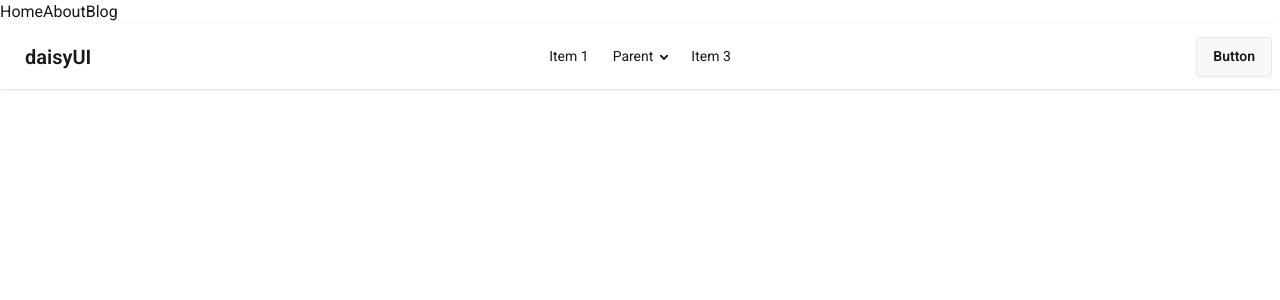
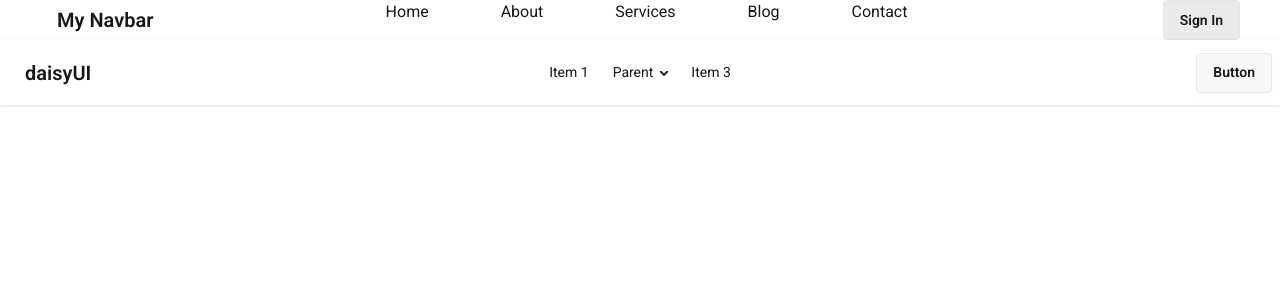
Before and after one commit to taifurrahman27/react-ecosystem-menu-pricing, a React (Vite) app: page / in a window 1280 px wide. Shown: the top 300 px of the page. Built offline with nearby package versions, Linux system fonts and the light colour scheme.

Commit message:
Custom navbar added and responsiveness done

```diff
--- a/package.json
+++ b/package.json
@@ -11,6 +11,8 @@
   },
   "dependencies": {
     "@tailwindcss/vite": "^4.2.2",
+    "lucide": "^1.0.0-rc.1",
+    "lucide-react": "^1.0.0-rc.1",
     "react": "^19.2.4",
     "react-dom": "^19.2.4",
     "tailwindcss": "^4.2.2"
--- a/src/App.jsx
+++ b/src/App.jsx
@@ -15,6 +15,11 @@ function App() {
         <DaisyNav>
         </DaisyNav>
       </header>
+
+      <main>
+
+      </main>
+
     </>
   )
 }
--- /dev/null
+++ b/src/Components/NavBar/Link.jsx
@@ -0,0 +1,9 @@
+import React from 'react';
+
+const Link = ({ route }) => {
+    return (
+        <li className='px-4 cursor-pointer hover:text-green-600 lg:mr-10'><a href={route.path}></a>{route.name}</li>
+    );
+};
+
+export default Link;
--- a/src/Components/NavBar/NavBar.jsx
+++ b/src/Components/NavBar/NavBar.jsx
@@ -1,14 +1,60 @@
-import React from 'react';
+import React, { useState } from 'react';
+import Link from './Link';
+import { Menu, X } from 'lucide-react';
+
+const navData = [
+    { id: 1, name: "Home", url: "/" },
+    { id: 2, name: "About", url: "/about" },
+    { id: 3, name: "Services", url: "/services" },
+    { id: 4, name: "Blog", url: "/blog" },
+    { id: 5, name: "Contact", url: "/contact" }
+];
+
 
 const NavBar = () => {
+
+    const links = navData.map(route => <Link key={route.id} route={route}>
+    </Link>)
+
+    const [open, setOpen] = useState(false);
     return (
-        <nav>
-            <ul className='flex'>
-                <li><a href='/home'>Home</a></li>
-                <li><a href='/about'>About</a></li>
-                <li><a href='/blog'>Blog</a></li>
+        <nav className='flex justify-between mx-10'>
+
+            <span className='flex items-center'>
+                <div className='cursor-pointer' onClick={() => setOpen(!open)}>
+                    {open ? <X className='md:hidden'></X> : <Menu className='md:hidden'>
+                    </Menu>}
+                    <ul className={`md:hidden absolute duration-500 ${open ? 'top-8' : '-top-30'} bg-amber-100 z-10 text-black`}>{links}</ul>
+                </div>
+                <a className="btn btn-ghost text-xl">My Navbar</a>
+
+            </span>
+
+            <ul className='hidden md:flex'>
+                {
+                    links
+                }
             </ul>
-        </nav>
+
+
+            {/* <ul className='flex'>
+                {
+                    navData.map(route => <li className='mr-10'>
+                        <a href={route.path}>{route.name}</a>
+                        </li>)
+                }
+            </ul> */}
+
+
+            {/* <ul className='flex'>
+                <li className='mr-10'><a href='/home'>Home</a></li>
+                <li className='mr-10'><a href='/about'>About</a></li>
+                <li className='mr-10'><a href='/blog'>Blog</a></li>
+            </ul> */}
+
+            <button className='btn btn-soft'>Sign In</button>
+
+        </nav >
     );
 };
 
--- a/vite.config.js
+++ b/vite.config.js
@@ -2,7 +2,6 @@ import { defineConfig } from 'vite'
 import react from '@vitejs/plugin-react'
 import tailwindcss from '@tailwindcss/vite'
 
-// https://vite.dev/config/
 export default defineConfig({
   plugins: [
     react(),
```
Also changed, not shown: 1 other file (tests, documents, lock files or other folders).
